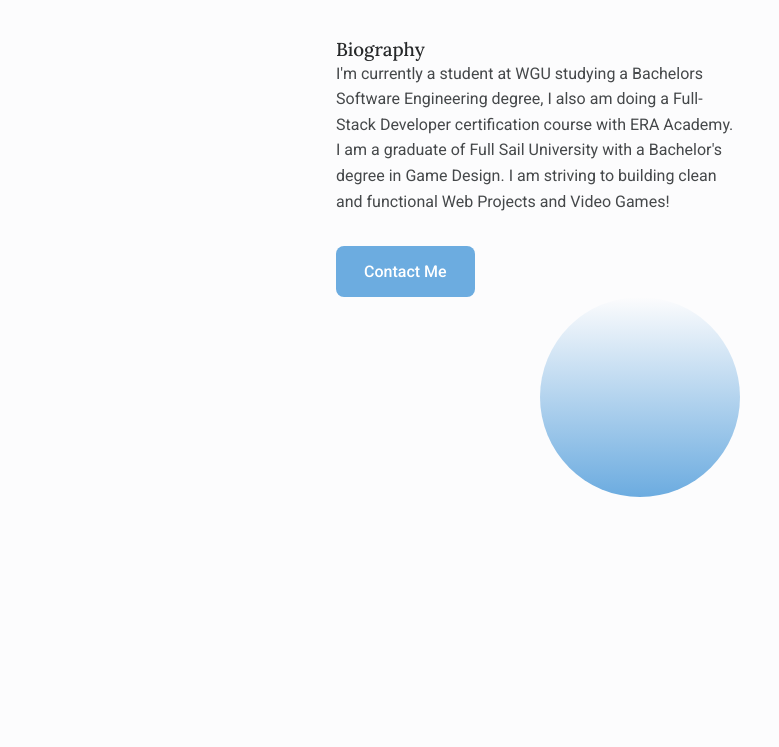
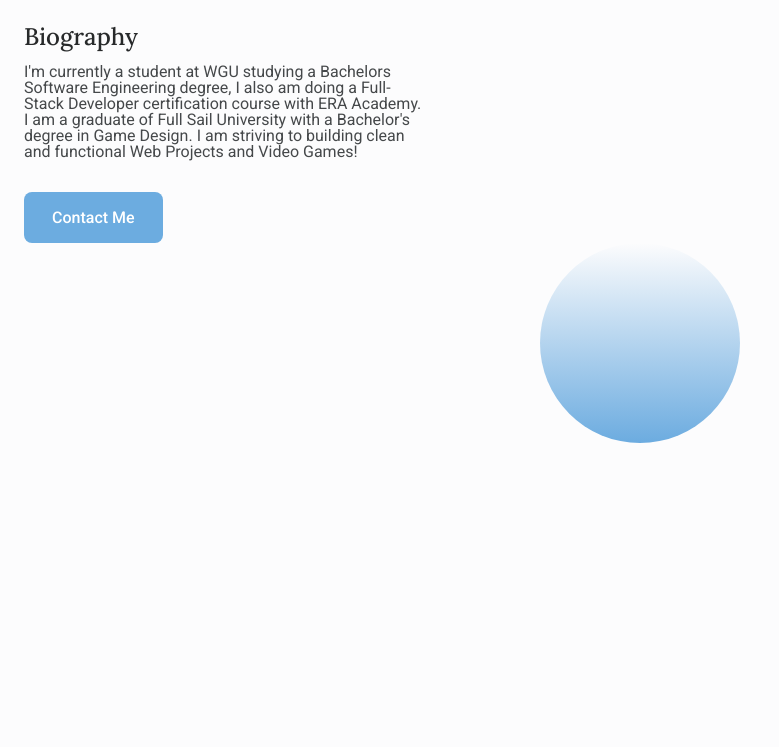
Before and after one commit to JoshuaMColon/portfolio-project, a plain HTML site: page index.html in a window 1280 px wide. Shown: the part 190-937 px from the top of the page, without its empty margins (0-779 px from the left). Drawn offline with nearby package versions, Linux system fonts and the light colour scheme.

Commit message:
made some changes to the style.css, hopefully it works

```diff
--- a/assets/css/style.css
+++ b/assets/css/style.css
@@ -173,7 +173,7 @@ body.dark-theme {
 
 .home_content {
     row-gap: 1.5rem;
-    text-align: center; /* Centers the Title, Subtitle, and Description */
+    text-align: center; /* Centers the Title, and Subtitle */
 }
 
 .home_title {
@@ -190,21 +190,26 @@ body.dark-theme {
     margin-bottom: 1.5rem; /* Space before the description starts */
 }
 
-/* Biography Alighnment */
-.home_bio {
+/* Biography Alignment */
+.home_container {
+    row-gap: 1.5rem;
+    justify-content: left;
+
+}
+.home_info {
     text-align: left; /* Forces the text inside back to the left */
     max-width: 500px; /* Keeps the paragraph from getting too long */
     margin: 0 auto; /* Centers the bio block itself on the page */
 }
 
-.home_bio_title {
+.home_bio-title {
     font-size: var(--h2-font-size);
     margin-bottom: 0.75rem;
     color: var(--title-color);
 }
 
 .home_description {
-    line-height: 1.6;
+    line-height: 1.0;
     max-width: 400px; /* Keeps the text from stretching too wide */
     margin-bottom: 2rem;
 }
```
